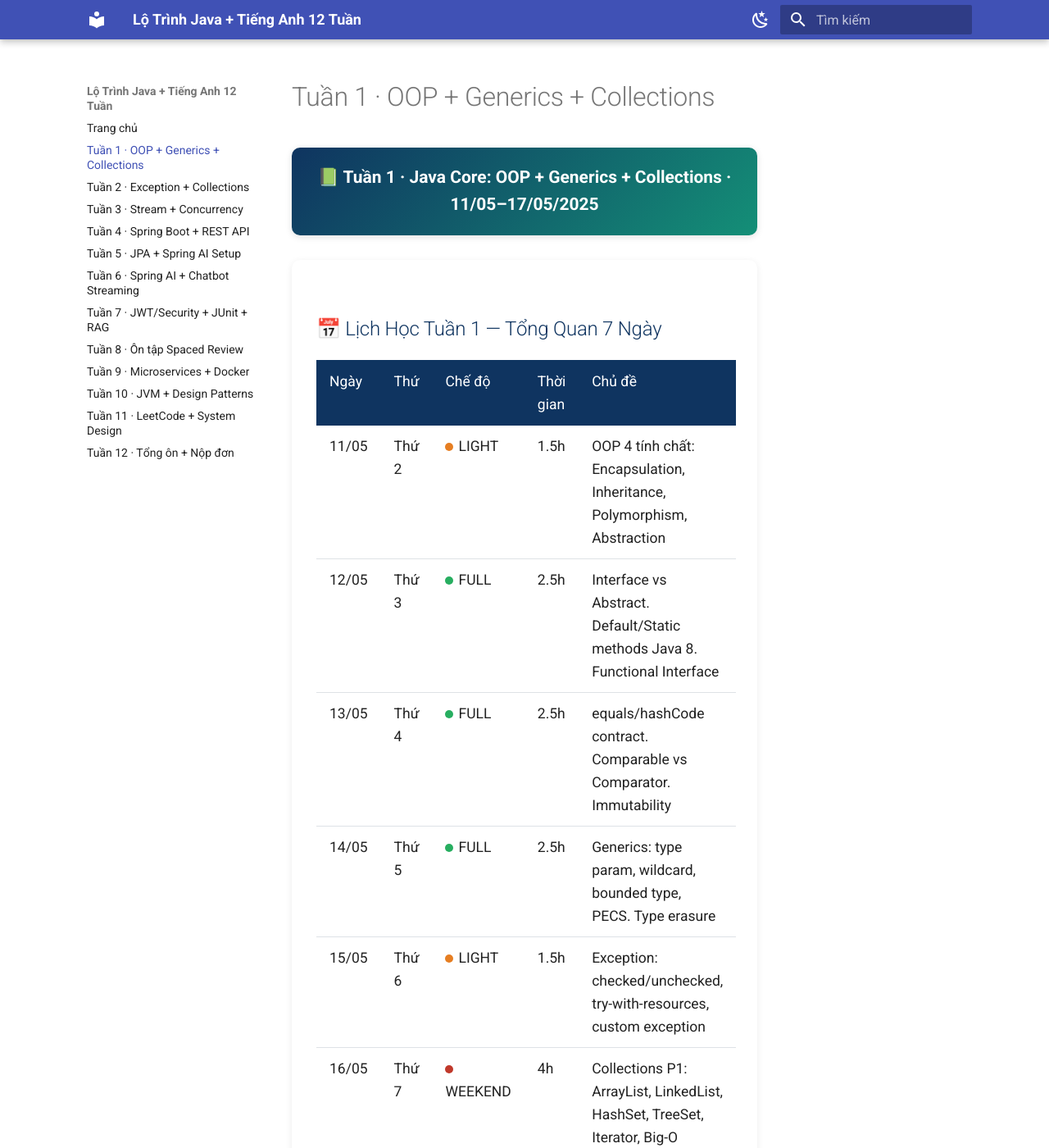
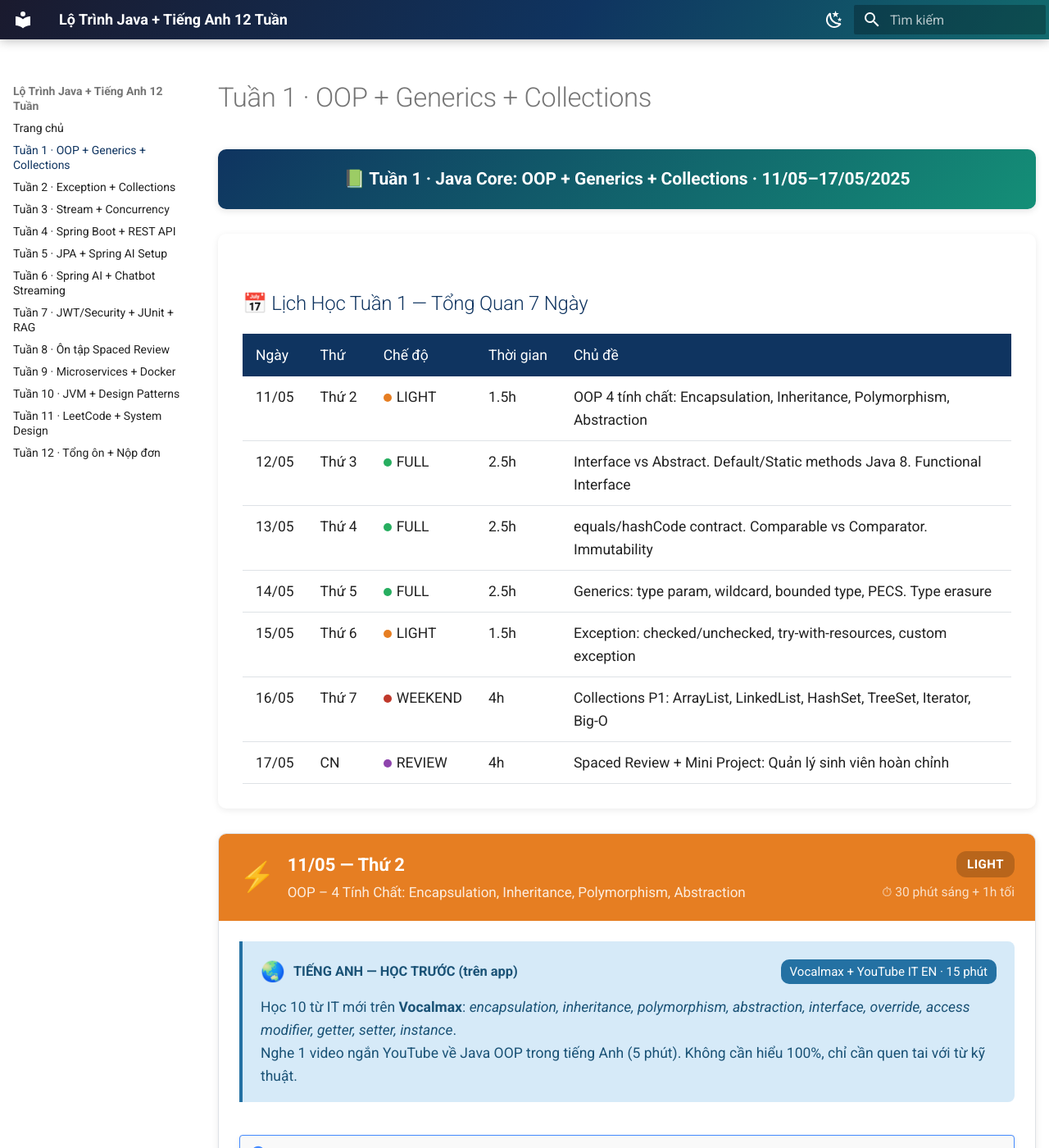
Before and after one commit to leminhlong100/Learning-Java, an MkDocs documentation site: the page built from docs/weeks/tuan-01.md, in a window 1280 px wide and 1400 px high. Shown: the whole window at 82% size. Built offline with MkDocs 1.6.1 and Material for MkDocs 9.7.7, drawn with Linux system fonts in a browser that asks for light colours.

Commit message:
Cải thiện giao diện: nền sáng mặc định, full chiều rộng, mobile-friendly
- Mặc định nền SÁNG (tươi tắn) thay vì theo system; vẫn có nút chuyển tối
- Header gradient navy→teal như bản gốc cho có thương hiệu
- toc.integrate + grid 1440px + content full width → hết bị dồn giữa màn hình
- Bảng responsive (display:block overflow-x) → mobile cuộn được, không mất cột
- Tăng cỡ chữ nội dung; tối ưu padding/divider trên mobile

Co-Authored-By: Claude Opus 4.8 (1M context) <noreply@anthropic.com>

```diff
--- a/docs/stylesheets/extra.css
+++ b/docs/stylesheets/extra.css
@@ -37,12 +37,44 @@
   --c-en-border:#2471A3;
 }
 
-/* Cho khối nội dung rộng hơn một chút */
-.md-grid { max-width: 1100px; }
+/* ── LAYOUT: dùng nhiều chiều rộng màn hình hơn (hết bị dồn giữa) ── */
+.md-grid { max-width: 1440px; }
+.md-content { max-width: none; }
+.md-content__inner { margin: 0 .8rem 1.2rem; }
+
+/* ── HEADER thương hiệu: gradient tươi như bản gốc ── */
+.md-header, .md-tabs {
+  background: linear-gradient(120deg, #1A1A2E 0%, #0F3460 55%, #148F77 130%);
+  box-shadow: 0 2px 12px rgba(0,0,0,.25);
+}
+:root { --md-accent-fg-color: #148F77; }
+[data-md-color-scheme="default"] {
+  --md-primary-fg-color: #0F3460;
+  --md-accent-fg-color: #148F77;
+  --md-typeset-a-color: #0F3460;
+}
 
 code {
   font-family: 'Cascadia Code','Fira Code','Consolas','Monaco',monospace;
 }
+
+/* ── BẢNG responsive: cuộn ngang trên mobile, KHÔNG cắt mất cột ── */
+.md-content table { display: block; overflow-x: auto; max-width: 100%; -webkit-overflow-scrolling: touch; }
+.overview-table th, .overview-table td { white-space: nowrap; }
+.overview-table th:last-child, .overview-table td:last-child { white-space: normal; min-width: 220px; }
+
+/* ── Cỡ chữ nội dung to & dễ đọc hơn ── */
+.md-typeset { font-size: .82rem; }
+.en-content      { font-size: .95rem; }
+.theory-body     { font-size: .9rem; }
+.exercise-list li{ font-size: .95rem; }
+.qa-q            { font-size: .95rem; }
+.qa-answer       { font-size: .92rem; }
+.overview-table  { font-size: .92rem; }
+.check-item      { font-size: .95rem; }
+.sq-item         { font-size: .9rem; }
+.bottom-card     { font-size: .9rem; }
+.code-wrap pre   { font-size: .86rem; }
 
 /* ── WEEK DIVIDER (banner tiêu đề tuần) ── */
 .week-divider {
@@ -236,10 +268,15 @@ code {
 [data-md-color-scheme="slate"] .golden-rule { background: rgba(243,156,18,.08); }
 
 /* ── RESPONSIVE ── */
-@media (max-width: 700px) {
+@media (max-width: 768px) {
   .theory-grid { grid-template-columns: 1fr; }
   .bottom-row { grid-template-columns: 1fr; }
   .summary-cols { grid-template-columns: 1fr; }
-  .day-header { flex-direction: column; }
+  .day-header { flex-direction: column; align-items: flex-start; }
   .day-meta { align-items: flex-start; }
+  .day-body { padding: 1rem .85rem; }
+  #overview, [id$="-overview"] { padding: 1rem .85rem; }
+  .week-divider { font-size: .95rem; padding: .8rem 1rem; }
+  .en-badge-time { margin-left: 0; }
+  .en-header { gap: .4rem; }
 }
--- a/mkdocs.yml
+++ b/mkdocs.yml
@@ -10,20 +10,19 @@ theme:
     - navigation.tracking
     - navigation.top
     - navigation.sections
-    - toc.follow
+    - toc.integrate
     - search.suggest
     - search.highlight
     - content.code.copy
   palette:
-    - media: "(prefers-color-scheme: light)"
-      scheme: default
+    # Mặc định: nền SÁNG (tươi, dễ học) — có nút chuyển sang tối
+    - scheme: default
       primary: indigo
       accent: teal
       toggle:
         icon: material/weather-night
         name: Chuyển sang nền tối
-    - media: "(prefers-color-scheme: dark)"
-      scheme: slate
+    - scheme: slate
       primary: indigo
       accent: teal
       toggle:
```
